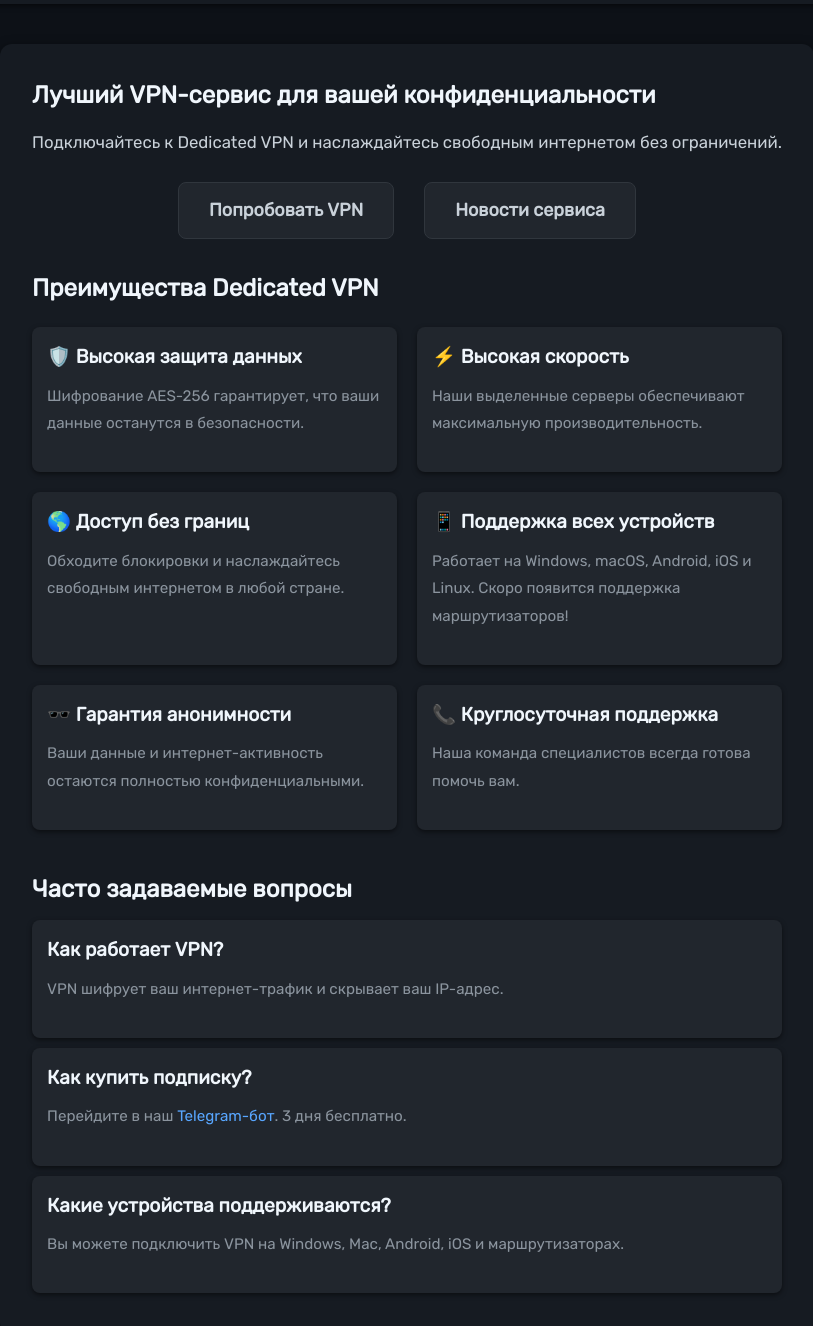
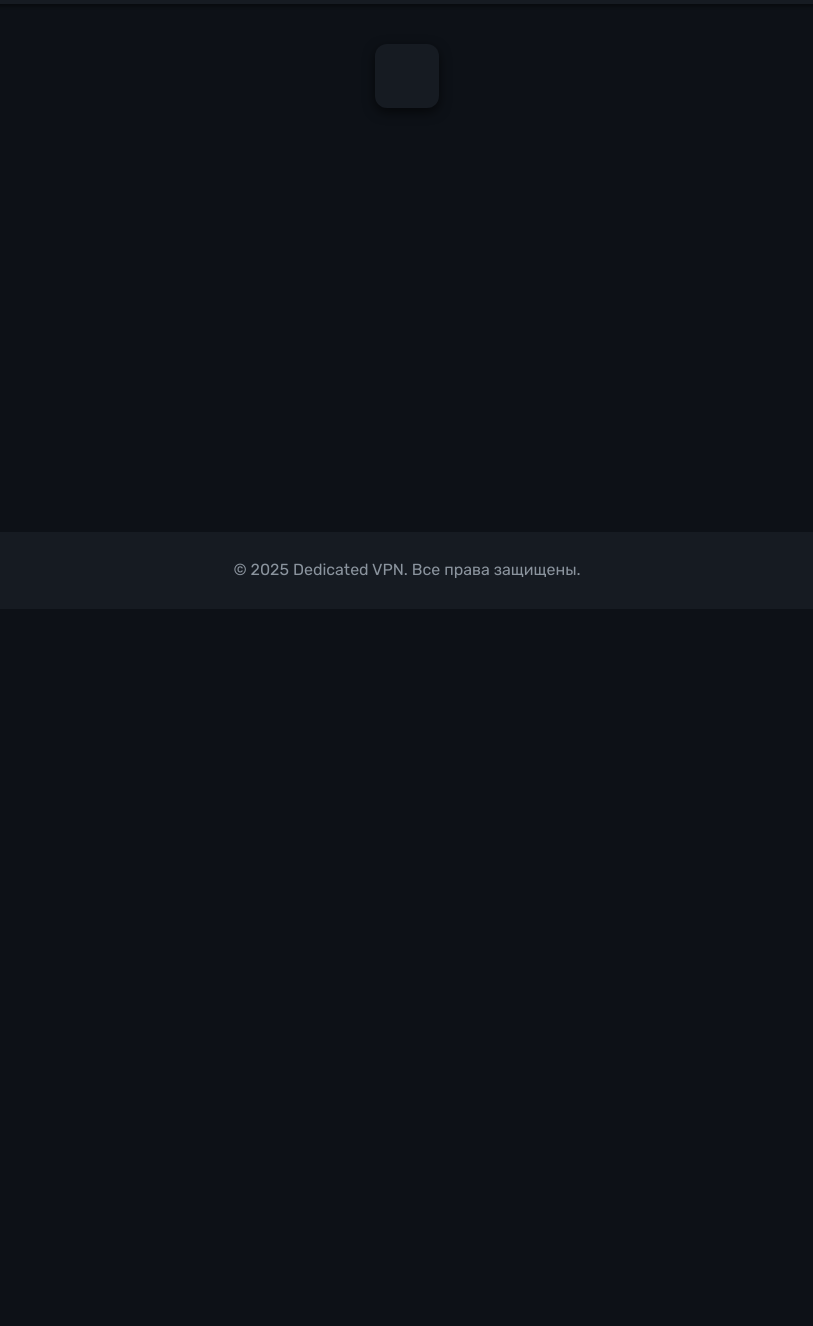
Before and after one commit to mix931/dedicatedvpn_site, a plain HTML site: page index.html in a window 1280 px wide. Shown: the part 191-1517 px from the top of the page, without its empty margins (233-1046 px from the left). After the commit the page ends 800 px from the top, so only its background shows below. Drawn offline with Linux system fonts and the light colour scheme.

Commit message:
fix index

```diff
--- a/index.html
+++ b/index.html
@@ -79,13 +79,21 @@
       border-bottom: 2px solid #58a6ff;
     }
 
-    /* Мобильное меню (по умолчанию скрыто) */
-    .menu-toggle,
+    /* Кнопка и мобильное меню скрыты по умолчанию */
+    .menu-toggle {
+      display: none;
+    }
+
     nav.mobile-nav {
       display: none;
     }
 
+    /* Мобильная версия */
     @media (max-width: 768px) {
+      nav.desktop-nav {
+        display: none;
+      }
+
       .menu-toggle {
         display: block;
         margin: 10px auto;
@@ -98,12 +106,7 @@
         cursor: pointer;
       }
 
-      nav.desktop-nav {
-        display: none;
-      }
-
       nav.mobile-nav {
-        display: none;
         background-color: #161b22;
       }
 
@@ -173,60 +176,7 @@
 </nav>
 
 <main>
-  <section class="hero">
-    <h2>Лучший VPN-сервис для вашей конфиденциальности</h2>
-    <p>Подключайтесь к Dedicated VPN и наслаждайтесь свободным интернетом без ограничений.</p>
-    <div class="buttons">
-      <a href="https://t.me/dedicatedvpn_bot" class="button primary">Попробовать VPN</a>
-      <a href="https://t.me/dedicatedvpn_news" class="button secondary">Новости сервиса</a>
-    </div>
-  </section>
-
-  <section class="features">
-    <h2>Преимущества Dedicated VPN</h2>
-    <div class="feature-list">
-      <div class="feature">
-        <h3>🛡️ Высокая защита данных</h3>
-        <p>Шифрование AES-256 гарантирует, что ваши данные останутся в безопасности.</p>
-      </div>
-      <div class="feature">
-        <h3>⚡ Высокая скорость</h3>
-        <p>Наши выделенные серверы обеспечивают максимальную производительность.</p>
-      </div>
-      <div class="feature">
-        <h3>🌎 Доступ без границ</h3>
-        <p>Обходите блокировки и наслаждайтесь свободным интернетом в любой стране.</p>
-      </div>
-      <div class="feature">
-        <h3>📱 Поддержка всех устройств</h3>
-        <p>Работает на Windows, macOS, Android, iOS и Linux. Скоро появится поддержка маршрутизаторов!</p>
-      </div>
-      <div class="feature">
-        <h3>🕶️ Гарантия анонимности</h3>
-        <p>Ваши данные и интернет-активность остаются полностью конфиденциальными.</p>
-      </div>
-      <div class="feature">
-        <h3>📞 Круглосуточная поддержка</h3>
-        <p>Наша команда специалистов всегда готова помочь вам.</p>
-      </div>
-    </div>
-  </section>
-
-  <section class="faq">
-    <h2>Часто задаваемые вопросы</h2>
-    <div class="faq-item">
-      <h3>Как работает VPN?</h3>
-      <p>VPN шифрует ваш интернет-трафик и скрывает ваш IP-адрес.</p>
-    </div>
-    <div class="faq-item">
-      <h3>Как купить подписку?</h3>
-      <p>Перейдите в наш <a href="https://t.me/dedicatedvpn_bot">Telegram-бот</a>. 3 дня бесплатно.</p>
-    </div>
-    <div class="faq-item">
-      <h3>Какие устройства поддерживаются?</h3>
-      <p>Вы можете подключить VPN на Windows, Mac, Android, iOS и маршрутизаторах.</p>
-    </div>
-  </section>
+  <!-- Твой основной контент -->
 </main>
 
 <footer>
```
